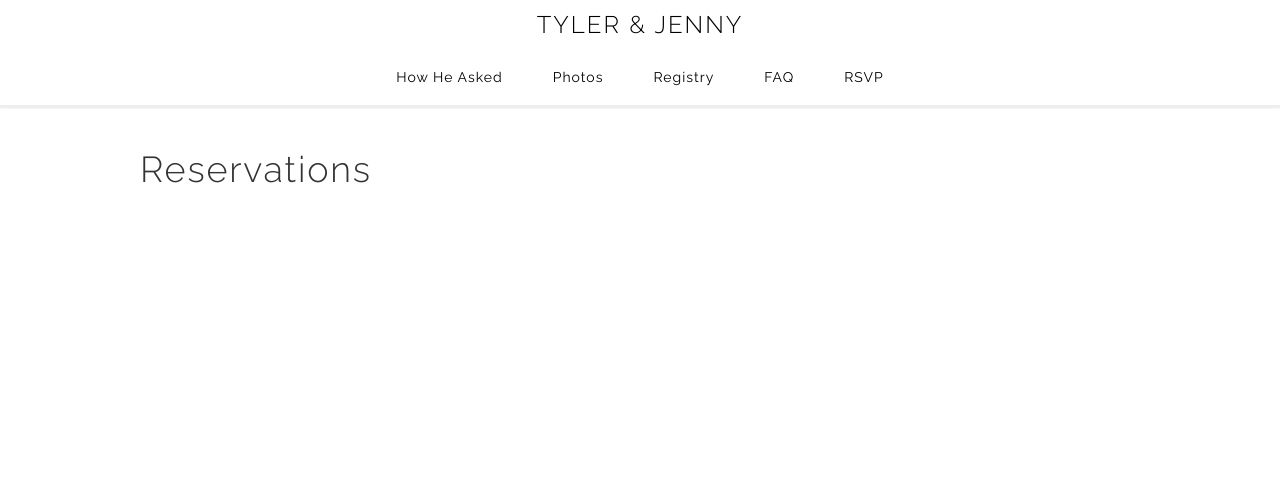
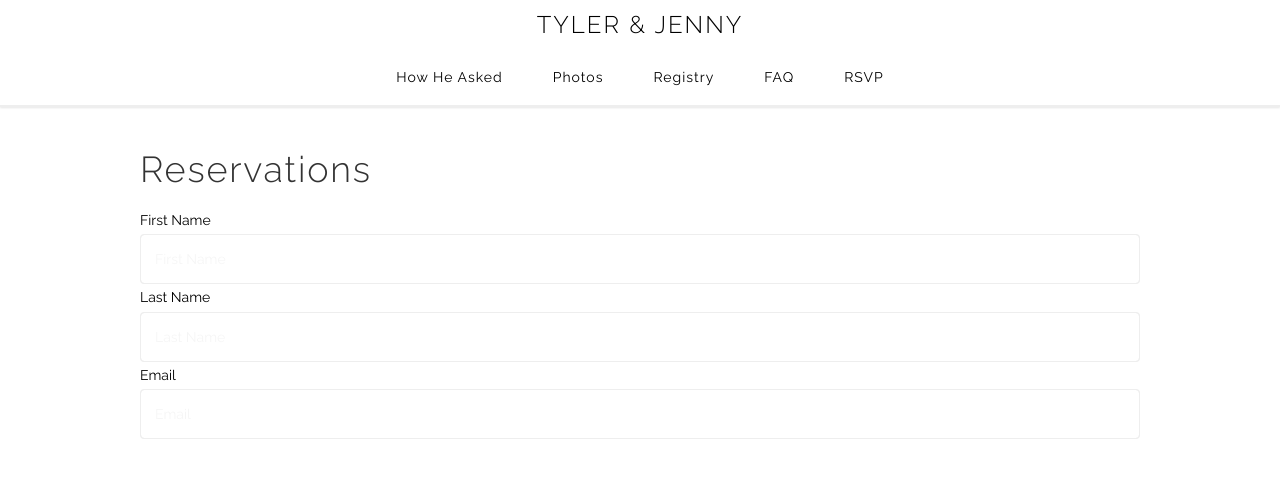
Before and after one commit to k3luu/murakami, a Gatsby site: page /rsvp in a window 1280 px wide. Built offline with nearby package versions, Linux system fonts and the light colour scheme; Gatsby itself is replaced by a stand-in of ours.

Commit message:
personalized inputs

```diff
--- /dev/null
+++ b/src/components/TextInput.js
@@ -0,0 +1,139 @@
+import React, { useState, useEffect } from 'react';
+import {
+    InputLabel,
+    InputContainer,
+    TextFieldContainer,
+    InputErrorContainer,
+    ErrorLabel,
+    CharCount
+} from './inputStyles';
+
+// interface TextInputProps {
+//     containerClassName?: string;
+//     dataTest: string;
+//     deleteValueHandler?: () => void;
+//     defaultValue?: string;
+//     disabled?: boolean;
+//     errorMsg?: string;
+//     id: string;
+//     inputProps?: any;
+//     label?: any;
+//     maxLength?: any;
+//     name: string;
+//     onChange?: any;
+//     placeholder?: string;
+//     readOnly?: boolean;
+//     success?: boolean;
+//     type?: string;
+//     value?: string;
+// }
+
+const TextInput = (props) => {
+    const [focusing, setFocusing] = useState(false);
+    const [error, setError] = useState(false);
+    const [valueLength, setValueLength] = useState(0);
+    const {
+        containerClassName,
+        dataTest,
+        deleteValueHandler,
+        errorMsg,
+        label,
+        onChange,
+        success,
+        type = 'text',
+        ...inputProps
+    } = props;
+
+    /**
+     * Set value length
+     */
+    useEffect(() => {
+        if (inputProps.defaultValue) {
+            setValueLength(inputProps.defaultValue.length);
+        }
+        if (inputProps.value) {
+            setValueLength(inputProps.value.length);
+        }
+    }, []);
+
+    /**
+     * Sets the state of this input instance to `focusing: true`
+     */
+    function handleOnFocus() {
+        setFocusing(true);
+    }
+
+    /**
+     * Sets the state of this input instance to `focusing: false`
+     */
+    function handleOnBlur() {
+        setFocusing(false);
+    }
+
+    /**
+     * Handles border styling on the input. Only has 3 states for now: normal/default,
+     * error, and focused.
+     */
+    function handleInputBorder() {
+        if (success) {
+            return 'success';
+        } else if (error) {
+            return 'error';
+        } else if (focusing) {
+            return 'active';
+        } else {
+            return '';
+        }
+    }
+
+    /**
+     * Passes the event to parent and handles error state.
+     * @param event user input recorded in this input element
+     */
+    function handleOnChange(event) {
+        if (onChange) {
+            onChange(event);
+        }
+
+        setValueLength(event.currentTarget.value.length);
+    }
+
+    return (
+        <TextFieldContainer className={containerClassName}>
+            {label && (
+                <InputLabel
+                    htmlFor={inputProps.id}
+                    data-testid={`${dataTest}-label`}
+                >
+                    {label}
+                </InputLabel>
+            )}
+
+            <InputContainer>
+                <fieldset aria-hidden="true" className={handleInputBorder()} />
+                <input
+                    type={type}
+                    id={inputProps.id}
+                    name={inputProps.name}
+                    onFocus={handleOnFocus}
+                    onBlur={handleOnBlur}
+                    onChange={handleOnChange}
+                    {...inputProps}
+                    autoComplete="off"
+                    data-lpignore={true}
+                    data-testid={dataTest}
+                />
+            </InputContainer>
+
+            {inputProps.maxLength ? (
+                <CharCount>{`${valueLength}/${
+                    inputProps.maxLength
+                    }`}</CharCount>
+            ) : (
+                    ''
+                )}
+        </TextFieldContainer>
+    );
+};
+
+export default TextInput;
--- /dev/null
+++ b/src/components/inputStyles.js
@@ -0,0 +1,151 @@
+import styled from "@emotion/styled"
+
+export const TextFieldContainer = styled.div``;
+
+export const InputLabel = styled.label`
+    display: block;
+    font-size: 14px;
+    line-height: 1.1;
+    text-align: left;
+    color: #000;
+    font-family: "Raleway";
+`;
+
+export const DropdownSearchLabel = styled.label`
+    position: absolute;
+    top: -22px;
+    display: block;
+    font-size: 14px;
+    line-height: 1.1;
+    text-align: left;
+    color: #000;
+    font-family: "Raleway";
+`;
+
+export const DropdownSubLabel = styled.div`
+font-size: 14px;
+line-height: 1.1;
+text-align: left;
+color: #000;
+font-family: "Raleway";
+`;
+
+export const InputContainer = styled.div`
+    position: relative;
+    margin: 6px 0;
+
+    fieldset {
+        top: 0;
+        left: 0;
+        right: 0;
+        bottom: 0;
+        margin: 0;
+        padding: 0;
+        position: absolute;
+        transition: padding-left 200ms cubic-bezier(0, 0, 0.2, 1) 0ms,
+            border-color 200ms cubic-bezier(0, 0, 0.2, 1) 0ms,
+            border-width 200ms cubic-bezier(0, 0, 0.2, 1) 0ms;
+        border-style: solid;
+        border-width: 1px;
+        border-radius: 4px;
+        border: solid 1px #eee;
+        pointer-events: none;
+
+        &.textbox__fieldset {
+            bottom: 6px;
+        }
+    }
+
+    fieldset.active {
+        border: 2px solid #6189fb;
+    }
+
+    fieldset.error {
+        border: 1px solid red;
+    }
+
+    fieldset.success {
+        border: 1px solid green;
+    }
+
+    input,
+    textarea {
+        border: solid 1px #eee;
+        border-radius: 4px;
+        box-sizing: border-box;
+        font-size: 14px;
+        padding: 16px 14px;
+        width: 100%;
+        resize: none;
+
+        &:focus {
+            outline: 0;
+        }
+
+        &::placeholder {
+            color: #eee;
+            font-size: 14px;
+            font-weight: normal;
+            font-style: normal;
+            font-stretch: normal;
+            line-height: 1.43;
+            letter-spacing: normal;
+        }
+    }
+
+    textarea {
+        height: unset;
+    }
+
+    svg {
+        height: 20px;
+        width: 22px;
+        position: absolute;
+        top: 15px;
+        right: 12px;
+        cursor: pointer;
+        transition: 200ms cubic-bezier(0, 0, 0.2, 1) 0ms;
+    }
+
+    svg.solid-close {
+        height: 16px;
+        margin-right: 25px;
+        margin-top: 3px;
+    }
+`;
+
+export const CharCount = styled.div`
+    display: inline-block;
+    font-size: 12px;
+    line-height: 16px;
+    text-align: left;
+    color: #000;
+    font-style: normal;
+    font-weight: 400;
+    font-family: Roboto;
+    margin: 5px 0;
+`;
+
+export const InputErrorContainer = styled.div`
+    display: inline-block;
+    margin: 0 12px;
+    visibility: ${props => (props.error ? 'visible' : 'hidden')};
+    transition: padding-left 200ms cubic-bezier(0, 0, 0.2, 1) 0ms,
+        border-color 200ms cubic-bezier(0, 0, 0.2, 1) 0ms,
+        border-width 200ms cubic-bezier(0, 0, 0.2, 1) 0ms;
+
+    svg {
+        height: 13px;
+        width: 13px;
+    }
+`;
+
+export const ErrorLabel = styled.label`
+    display: inline-block;
+    font-size: 14px;
+    line-height: 1.1;
+    text-align: left;
+    color: #000;
+    font-family: "Raleway";
+    margin: 0 12px;
+`;
--- a/src/pages/rsvp.js
+++ b/src/pages/rsvp.js
@@ -3,11 +3,32 @@ import styled from "@emotion/styled"
 
 import Layout from "../components/layout"
 import SEO from "../components/seo"
+import TextInput from "../components/TextInput";
 
 const ProposalPage = () => (
   <Layout>
     <SEO title="RSVP" />
     <h1>Reservations</h1>
+    <form>
+      <TextInput
+        label="First Name"
+        id="first_name"
+        name="First Name"
+        placeholder="First Name"
+      />
+      <TextInput
+        label="Last Name"
+        id="last_name"
+        name="first_name"
+        placeholder="Last Name"
+      />
+      <TextInput
+        label="Email"
+        id="email"
+        name="email"
+        placeholder="Email"
+      />
+    </form>
   </Layout>
 )
 
```
